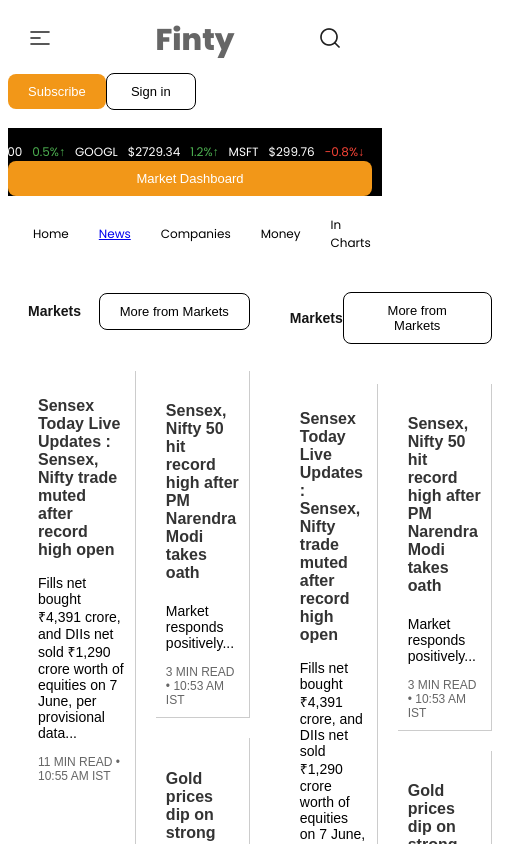
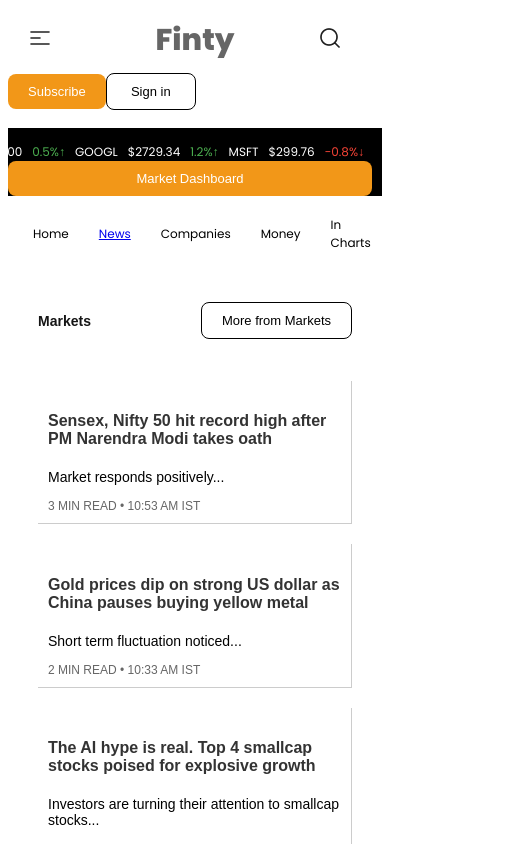
Before and after one commit to bhanuprakashsfdc/Finty, a React (Vite) app: page / in a window 390 px wide. Shown: the top 844 px of the page, 512 px wide, since content can reach past the window. Built offline with nearby package versions, Linux system fonts and the light colour scheme.

Commit message:
fixing mobile responsive bugs

```diff
--- a/src/layout/Homepage/Homepage.css
+++ b/src/layout/Homepage/Homepage.css
@@ -8,3 +8,29 @@
 .item4{
     width: 30%;
 }
+
+/* Responsive adjustments */
+
+@media only screen and (max-width:800px) {
+    .homecon {
+        grid-template-columns: 1fr; /* single column on small screens */
+        display: block !important;
+      }
+
+      .item3, .item4 {
+        /* Additional responsive adjustments if needed */
+        width: 100%;
+      }
+}
+
+@media only screen and (max-width:500px) {
+    .homecon {
+        grid-template-columns: 1fr; /* single column on small screens */
+        display: block !important;
+      }
+
+      .item3, .item4 {
+        width: 100%;
+        /* Additional responsive adjustments if needed */
+      }
+}
--- a/src/layout/MarketsSection/MarketsSection.css
+++ b/src/layout/MarketsSection/MarketsSection.css
@@ -1,3 +1,17 @@
 .Markes{
     display: flex;
 }
+
+/* Responsive adjustments */
+
+@media only screen and (max-width:800px) {
+    .Markes {
+        margin: 10px;
+      }
+}
+
+@media only screen and (max-width:500px) {
+    .Markes {
+        margin: 10px;
+      }
+}
--- a/src/ui/Grid/Grid.css
+++ b/src/ui/Grid/Grid.css
@@ -59,3 +59,45 @@
 h2{
   font-size: 18px;
 }
+
+/* Responsive adjustments */
+
+@media only screen and (max-width:800px) {
+  .market-header {
+    flex-direction: row;
+    align-items: flex-start;
+    display: flex;
+}
+
+.articles-container {
+    flex-direction: column;
+}
+
+.side-articles {
+    order: -1;  /* Moves side articles above the main article on smaller screens */
+}
+
+.main-article, .side-article {
+    flex: 1 100%;  /* Each takes full width */
+}
+}
+
+@media only screen and (max-width:500px) {
+  .market-header {
+    flex-direction: row;
+    align-items: flex-start;
+    display: flex;
+}
+
+.articles-container {
+    flex-direction: column;
+}
+
+.side-articles {
+    order: -1;  /* Moves side articles above the main article on smaller screens */
+}
+
+.main-article, .side-article {
+    flex: 1 100%;  /* Each takes full width */
+}
+}
```
